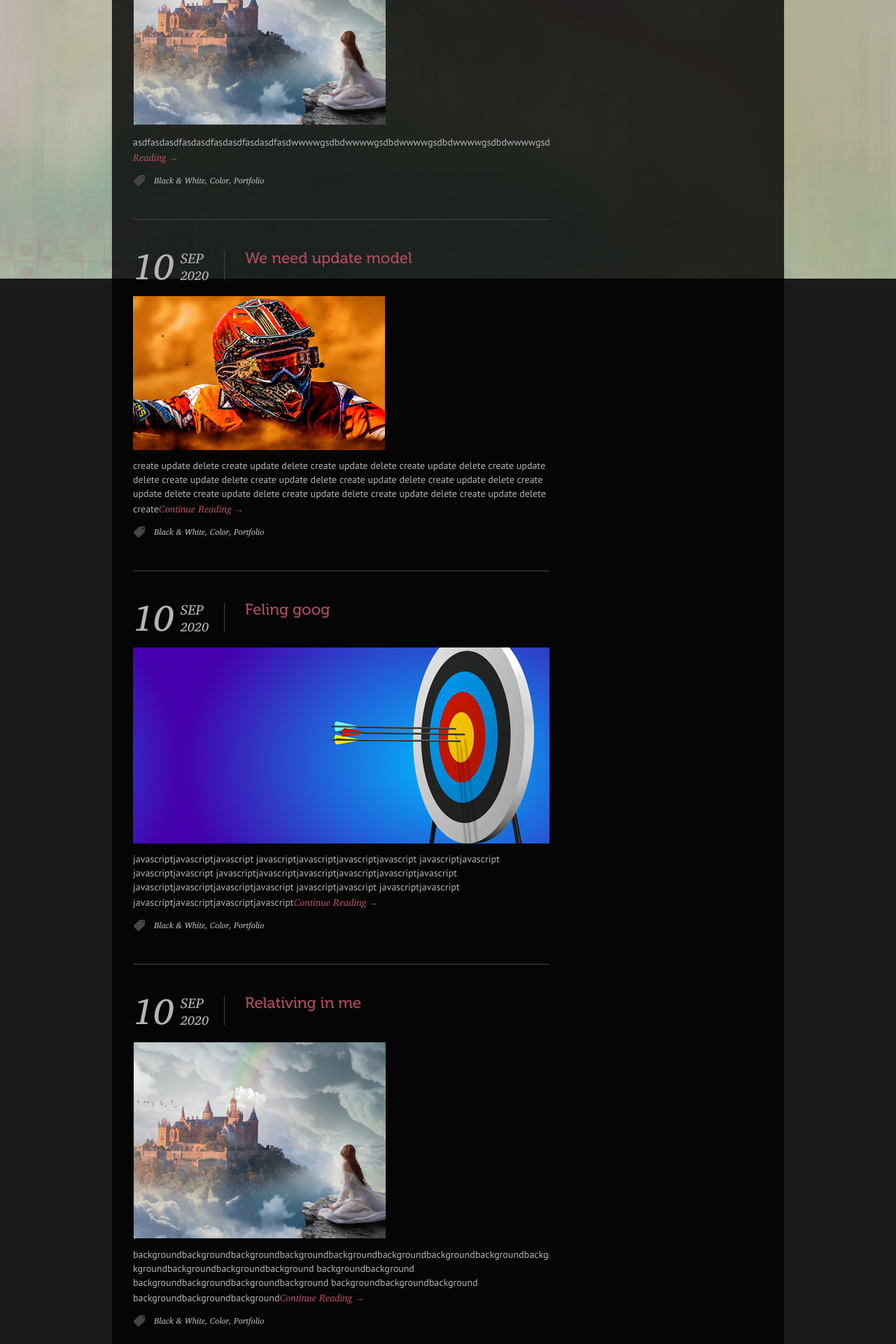
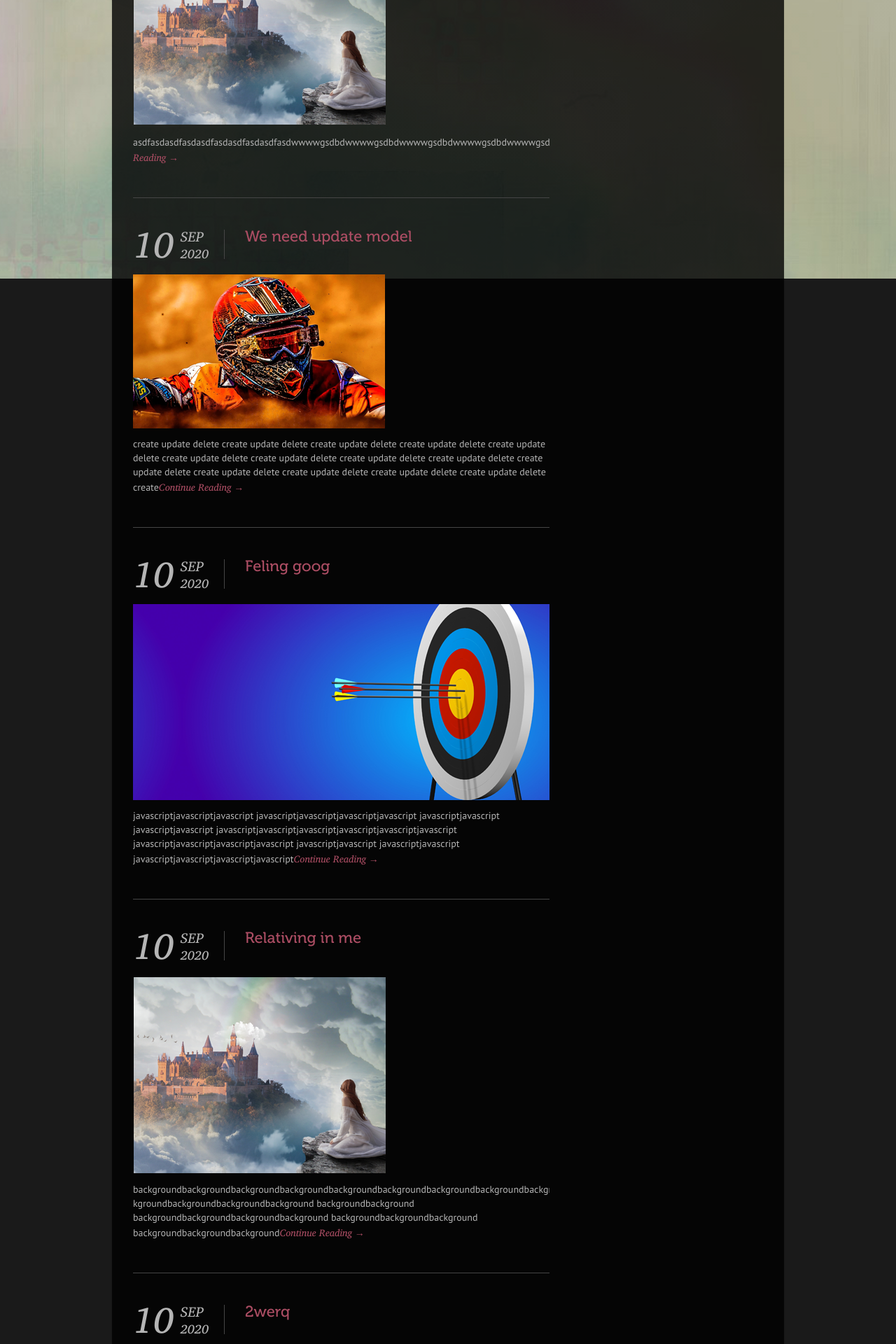
Before and after one commit to Mrakorus/DjangoProject1, a Django app: page / in a window 1280 px wide. Shown: the part 402-2322 px from the top of the page at 70% size. Run offline with Django 3.2, Linux system fonts and the light colour scheme; data comes from the database, SQL or seed files in the repository.

Commit message:
Stable 8 Final

```diff
--- a/templates/posts/detail.html
+++ b/templates/posts/detail.html
@@ -44,7 +44,7 @@
         <p>{{post.postText}}</p>
     </div>
     <!-- End Text -->
-    <span class="tags"><a href="#">Black & White</a>, <a href="#">Color</a>, <a href="#">Portfolio</a></span>
+<!--    <span class="tags"><a href="#">Black & White</a>, <a href="#">Color</a>, <a href="#">Portfolio</a></span>-->
     <span class="postsPostInform">Автор: {{post.postAuthor}}</span>
     <span class="postsPostInform">Время создания: {{post.postDateCreate}}</span>
     <span class="postsPostInform">Время публикации: {{post.postDatePublication}}</span>
--- a/templates/posts/main.html
+++ b/templates/posts/main.html
@@ -45,7 +45,7 @@
         </p>
     </div>
     <!-- End Text -->
-    <span class="tags"><a href="#">Black & White</a>, <a href="#">Color</a>, <a href="#">Portfolio</a></span>
+<!--    <span class="tags"><a href="#">Black & White</a>, <a href="#">Color</a>, <a href="#">Portfolio</a></span>-->
 </div>
 
 
```
